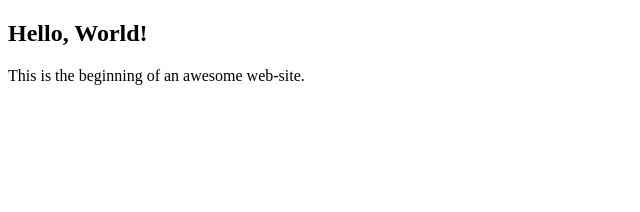
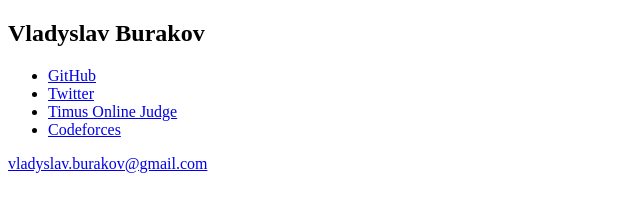
Before and after one commit to vladyslav-org/vladyslav-org.github.io, a plain HTML site: page index.html in a window 1280 px wide. Shown: the whole page, without its empty margins (0-640 px from the left). Drawn offline with Linux system fonts and the light colour scheme.

Commit message:
Add shell script for running server. Add useful information into index page.

```diff
--- a/index.html
+++ b/index.html
@@ -1,18 +1,25 @@
 <!DOCTYPE html>
 <html>
 
-  <head>
+	<head>
 
-    <title>My awesome site</title>
+		<title>Vladyslav Burakov</title>
 
-  </head>
+	</head>
 
-  <body>
+	<body>
 
-    <h2>Hello, World!</h2>
+		<h2>Vladyslav Burakov</h2>
 
-    <p>This is the beginning of an awesome web-site.</p>
+		<ul>
+			<li><a href="https://github.com/FireFry">GitHub</a></li>
+			<li><a href="https://twitter.com/pFireFry">Twitter</a></li>
+			<li><a href="http://acm.timus.ru/author.aspx?id=42165">Timus Online Judge</a></li>
+			<li><a href="http://codeforces.com/profile/FireFry">Codeforces</a></li>
+		</ul>
 
-  </body>
+		<p><a href="mailto:vladyslav.burakov@gmail.com">vladyslav.burakov@gmail.com</a></p>
+
+	</body>
 
 </html>
```
Also changed, not shown: 1 other file.
